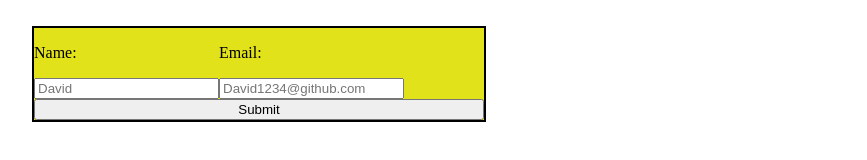
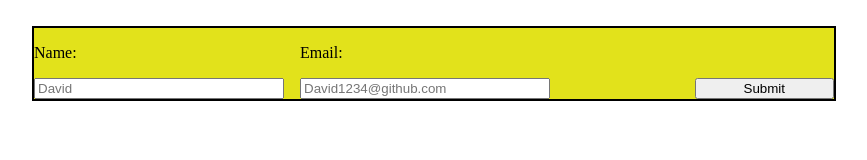
Before and after one commit to olabiyitobidavid/planets, a plain HTML site: page flex-box/index1.html in a window 1280 px wide. Shown: the whole page, without its empty margins (308-1175 px from the left). Drawn offline with Linux system fonts and the light colour scheme.

Commit message:
Creating another flex exercise

```diff
--- a/flex-box/style1.css
+++ b/flex-box/style1.css
@@ -5,13 +5,13 @@ body {
   }
 
   .form {
-    width: 450px;
+    width: 800px;
     display: flex;
     background: rgb(226, 226, 27);
     border: 2px solid black;
     align-items: flex-end;
     flex-wrap: wrap;
-    gap: 0px;
+    gap: 16px;
   }
   .name {
     flex-grow: 1;
@@ -25,3 +25,8 @@ body {
     flex-grow: 1;
     flex-basis: 80px;
   }
+  .form input {
+    color:white
+    border: white;
+    min-width: 242px;
+  }
```
